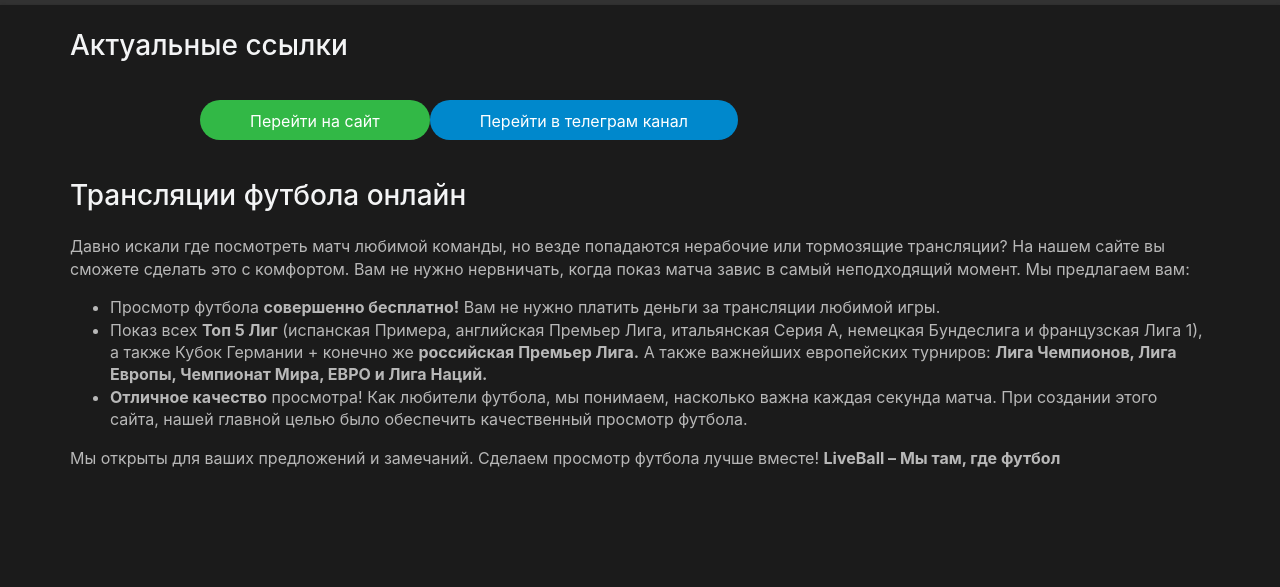
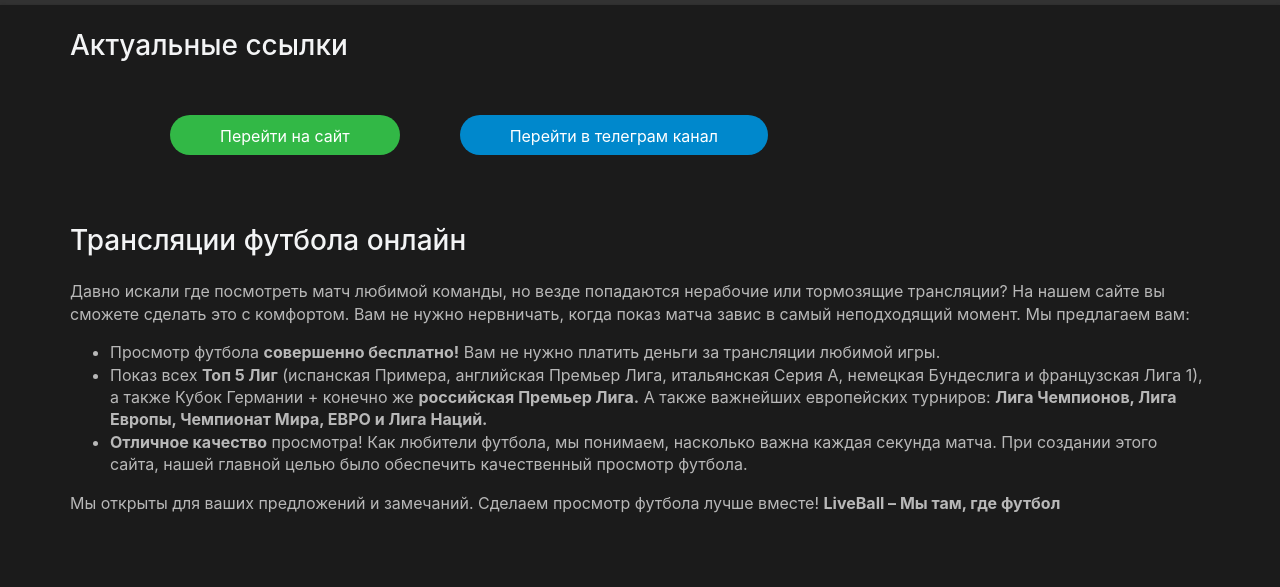
Before and after one commit to levleon/video, a plain HTML site: page index.html in a window 1280 px wide. Shown: the part 64-651 px from the top of the page. Drawn offline with Linux system fonts and the light colour scheme.

Commit message:
Update index.html

```diff
--- a/index.html
+++ b/index.html
@@ -23,6 +23,10 @@
 		}
 		.tlgr_btn {
 			background: #0088cc;
+		}
+		.btn_a {
+			display: block;
+			margin: 30px;
 		}
 	</style>
 </head>
```
